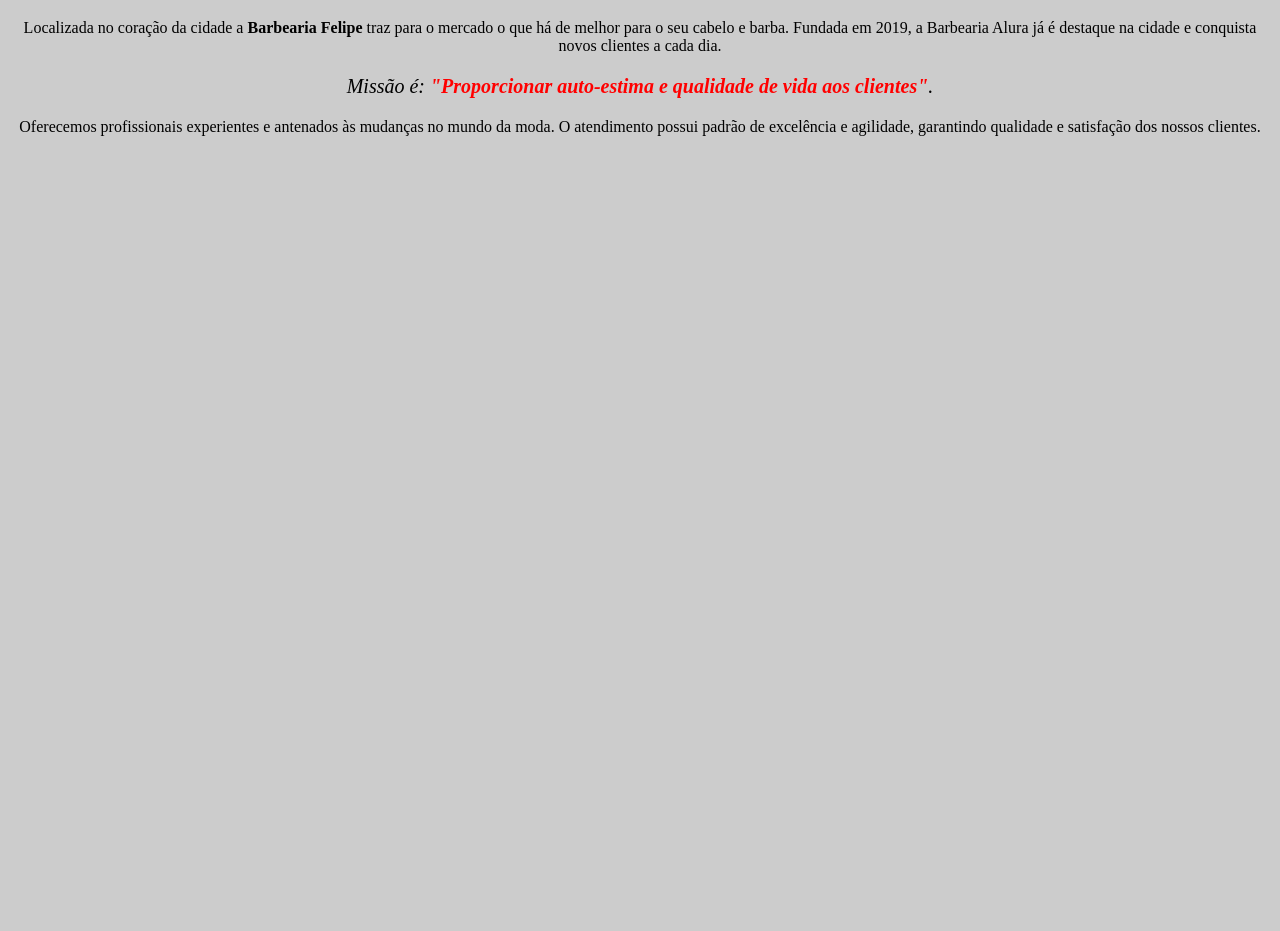
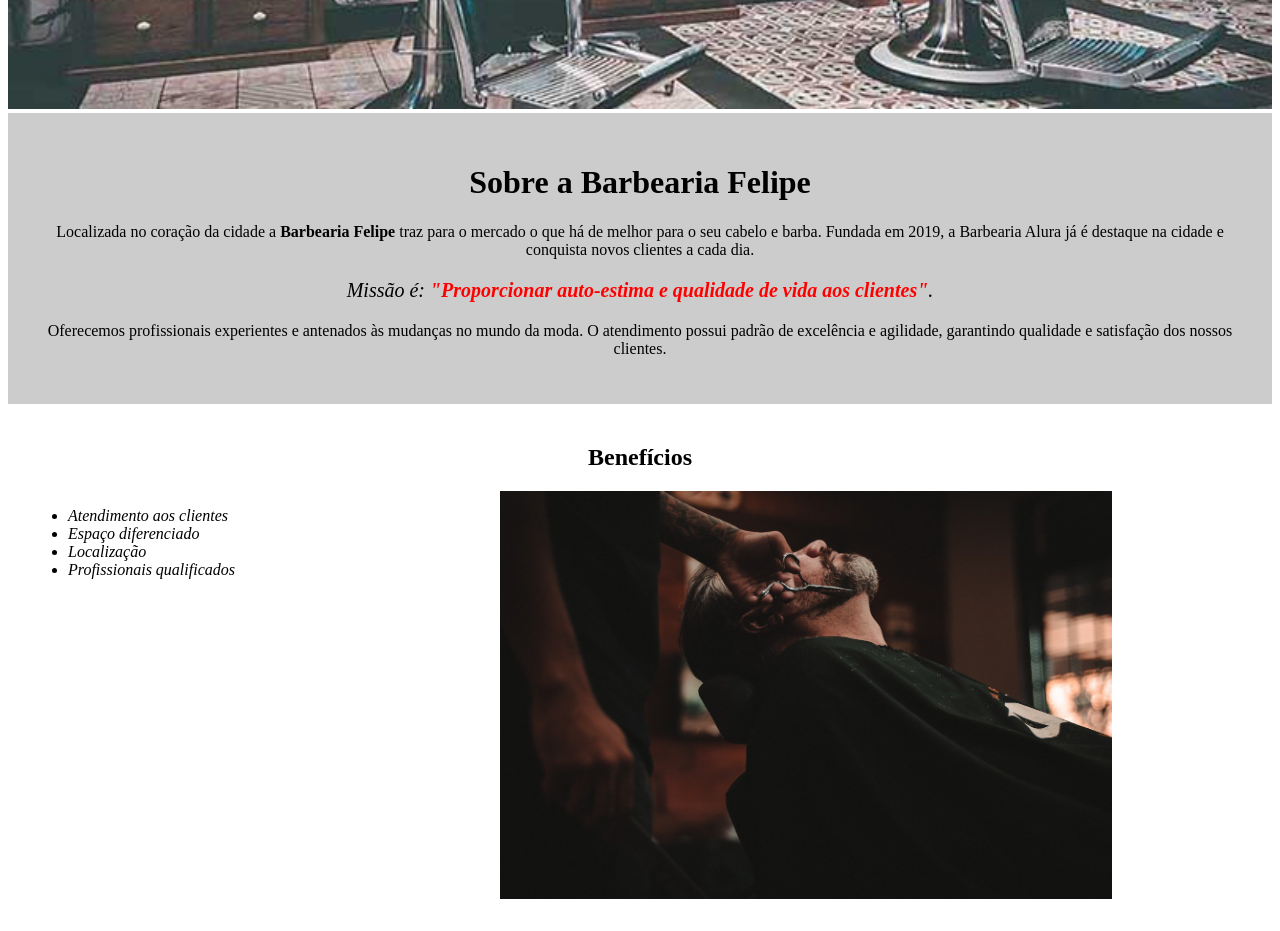
Before and after one commit to felipefrade/curso_alura_html5, a plain HTML site: page index.html in a window 1280 px wide. Shown: the part 373-1304 px from the top of the page. Before the commit the page ends 800 px from the top, so only its background shows below. Drawn offline with Linux system fonts and the light colour scheme.

Commit message:
Criando classe para imagem, div's e elemento inline-block

```diff
--- a/index.html
+++ b/index.html
@@ -6,7 +6,8 @@
       <link rel="stylesheet" href="style.css">
    </head>
    <body>
-      <img src="banner.jpg">
+      <img id="banner" src="banner.jpg">
+      <div class="principal">
          <h1>Sobre a Barbearia Felipe</h1>
 
          <p>Localizada no coração da cidade a <strong>Barbearia Felipe</strong> traz para o mercado o que há de melhor para o seu cabelo e
@@ -16,5 +17,17 @@
 
          <p>Oferecemos profissionais experientes e antenados às mudanças no mundo da moda. O atendimento possui padrão de excelência e agilidade,
          garantindo qualidade e satisfação dos nossos clientes.</p>
+      </div>
+      <div class="beneficios">
+         <h2>Benefícios</h2>
+            <ul>
+               <li class="itens">Atendimento aos clientes</li>
+               <li class="itens">Espaço diferenciado</li>
+               <li class="itens">Localização</li>
+               <li class="itens">Profissionais qualificados</li>
+            </ul>
+
+         <img src="beneficios.jpg" class="imagembeneficios">
+      </div>
    </body>
 </html>
--- a/style.css
+++ b/style.css
@@ -1,19 +1,56 @@
-body{
+body {
+
+}
+
+#banner {
+    width: 100%;
+}
+
+/* Classe da seção principal */
+.principal {
     background: #CCCCCC;
+    padding: 30px;
 }
 
 h1 {
     text-align: center;
 }
 
-p{
+p {
     text-align: center;
 }
 
+/* Identificador */
 #missao {
     font-size: 20px;
 }
 
- em strong{
+em strong {
      color: #FF0000;
 }
+
+/* Classe */
+.itens {
+    font-style: italic;
+}
+
+/* Classe da seção benefícios */
+.beneficios {
+    background: #FFFFFF;
+    padding: 20px;
+}
+
+h2 {
+    text-align: center;
+}
+
+ul{
+    display: inline-block ;
+    vertical-align: top;
+    width: 20%;
+    margin-right: 15%;
+}
+
+.imagembeneficios {
+    width: 50%;
+}
```
Also changed, not shown: beneficios.jpg (added). Lines whose indentation alone changed are shown as unchanged.
